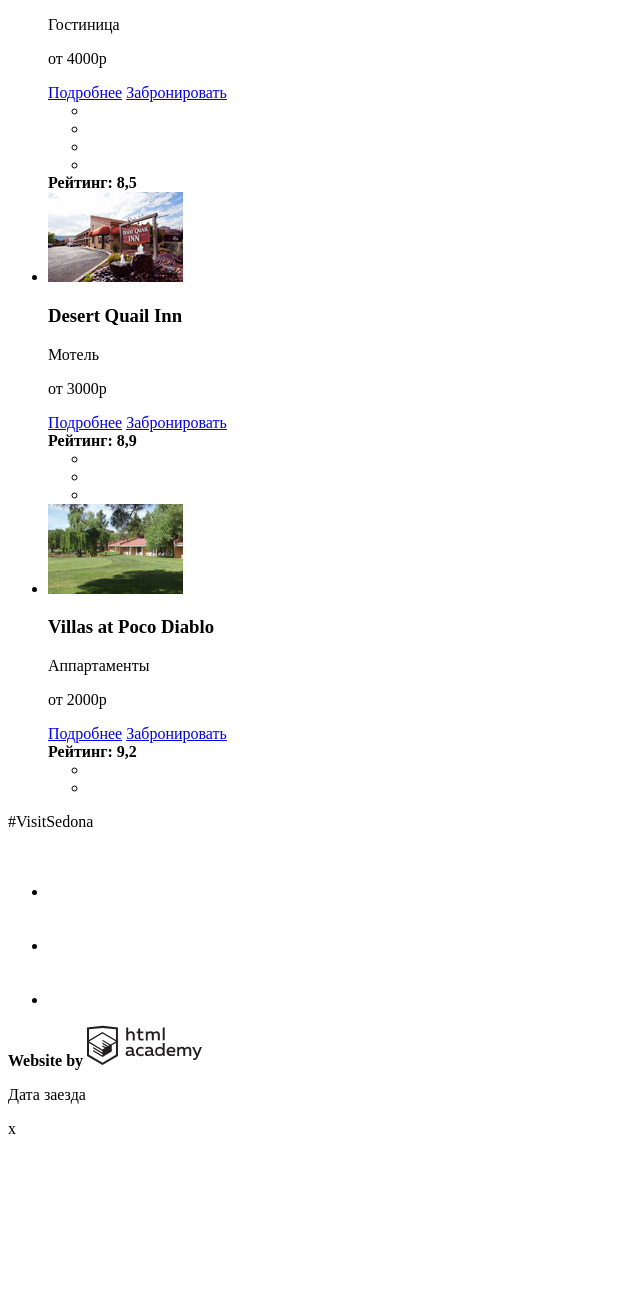
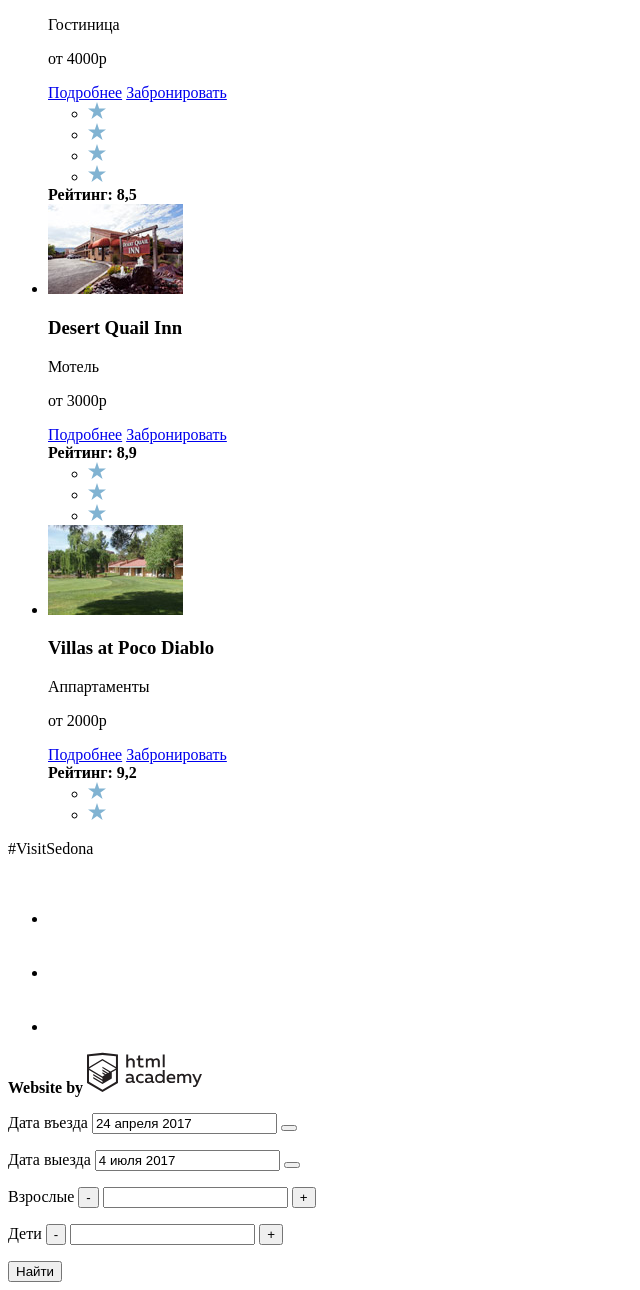
Before and after one commit to RedStels/898497-sedona-25, a plain HTML site: page catalog.html in a window 1280 px wide. Shown: the part 564-1854 px from the top of the page, without its empty margins (0-640 px from the left). Before the commit the page ends 1710 px from the top, so only its background shows below. Drawn offline with Linux system fonts and the light colour scheme.

Commit message:
upd Sedona

```diff
--- a/catalog.html
+++ b/catalog.html
@@ -13,10 +13,10 @@
         <img src="img/logo-sedona.svg" width="153" height="153" alt="Логотип City of «Sedona»">
       </a>
       <ul class="site-navigation">
-        <li><a href="">Информация</a></li>
-        <li><a href="">Фото и видео</a></li>
-        <li><a href="">Карта штата</a></li>
-        <li><a href="">Гостиницы</a></li>
+        <li><a href="#">Информация</a></li>
+        <li><a href="#">Фото и видео</a></li>
+        <li><a href="#">Карта штата</a></li>
+        <li><a href="#">Гостиницы</a></li>
       </ul>
     </nav>
   </header>
@@ -44,10 +44,10 @@
           </div>
           <div class="box-rate">
             <ul>
-              <li><img src="#" alt=""></li>
-              <li><img src="#" alt=""></li>
-              <li><img src="#" alt=""></li>
-              <li><img src="#" alt=""></li>
+              <li><img src="img/star.svg" alt="Заезда рейтинга"></li>
+              <li><img src="img/star.svg" alt="Заезда рейтинга"></li>
+              <li><img src="img/star.svg" alt="Заезда рейтинга"></li>
+              <li><img src="img/star.svg" alt="Заезда рейтинга"></li>
             </ul>
             <b>Рейтинг: 8,5</b>
           </div>
@@ -68,9 +68,9 @@
           <div class="box-rate">
             <b>Рейтинг: 8,9</b>
             <ul>
-              <li><img src="#" alt=""></li>
-              <li><img src="#" alt=""></li>
-              <li><img src="#" alt=""></li>
+              <li><img src="img/star.svg" alt="Звезда рейтинга"></li>
+              <li><img src="img/star.svg" alt="Звезда рейтинга"></li>
+              <li><img src="img/star.svg" alt="Звезда рейтинга"></li>
             </ul>
           </div>
         </li>
@@ -90,8 +90,8 @@
           <div class="box-rate">
             <b>Рейтинг: 9,2</b>
             <ul>
-              <li><img src="#" alt=""></li>
-              <li><img src="#" alt=""></li>
+              <li><img src="img/star.svg" alt="Звезда рейтинга"></li>
+              <li><img src="img/star.svg" alt="Звезда рейтинга"></li>
             </ul>
           </div>
         </li>
@@ -110,13 +110,36 @@
     <p class="footer-copyright">
       <b>Website by</b>
       <a class="button" href="https://htmlacademy.ru">
-        <img src="img/logo-htmlacademy.svg" width="115" height="41" alt=""></a>
+        <img src="img/logo-htmlacademy.svg" width="115" height="41" alt="Логотип HTMLакадемии"></a>
     </p>
   </footer>
+
   <section class="modal modal-login">
-    <p>Дата заезда</p>
-    <!-- Здесь будет форма -->
-    <span class="modal-close">x</span>
+    <form class="hotel-finder" method="post" action="https://echo.htmlacademy.ru">
+      <p>
+        <label for="arrival_date">Дата въезда</label>
+        <input type="text" id="arrival_date" name="date-arrival" value="24 апреля 2017">
+        <button class="calendar" type="button" aria-label="Календарь"></button>
+      </p>
+      <p>
+        <label for="unarrival-date">Дата выезда</label>
+        <input type="text" id="unarrival-date" name="date-unarrival" value="4 июля 2017">
+        <button class="calendar" type="button" aria-label="Календарь"></button>
+      </p>
+      <p>
+        <label for="adults">Взрослые</label>
+        <button type="button" aria-label="Убрать человека">-</button>
+        <input type="number" id="adults" name="adults">
+        <button type="button" aria-label="Добавить челока">+</button>
+      </p>
+      <p>
+        <label for="children">Дети</label>
+        <button type="button" aria-label="Убрать ребёнка">-</button>
+        <input type="number" id="children" name="children">
+        <button type="button" aria-label="Добавить ребёнка">+</button>
+      </p>
+      <button type="submit">Найти</button>
+    </form>
   </section>
 </body>
 
```
Also changed, not shown: index.html (+28 -5 lines).
